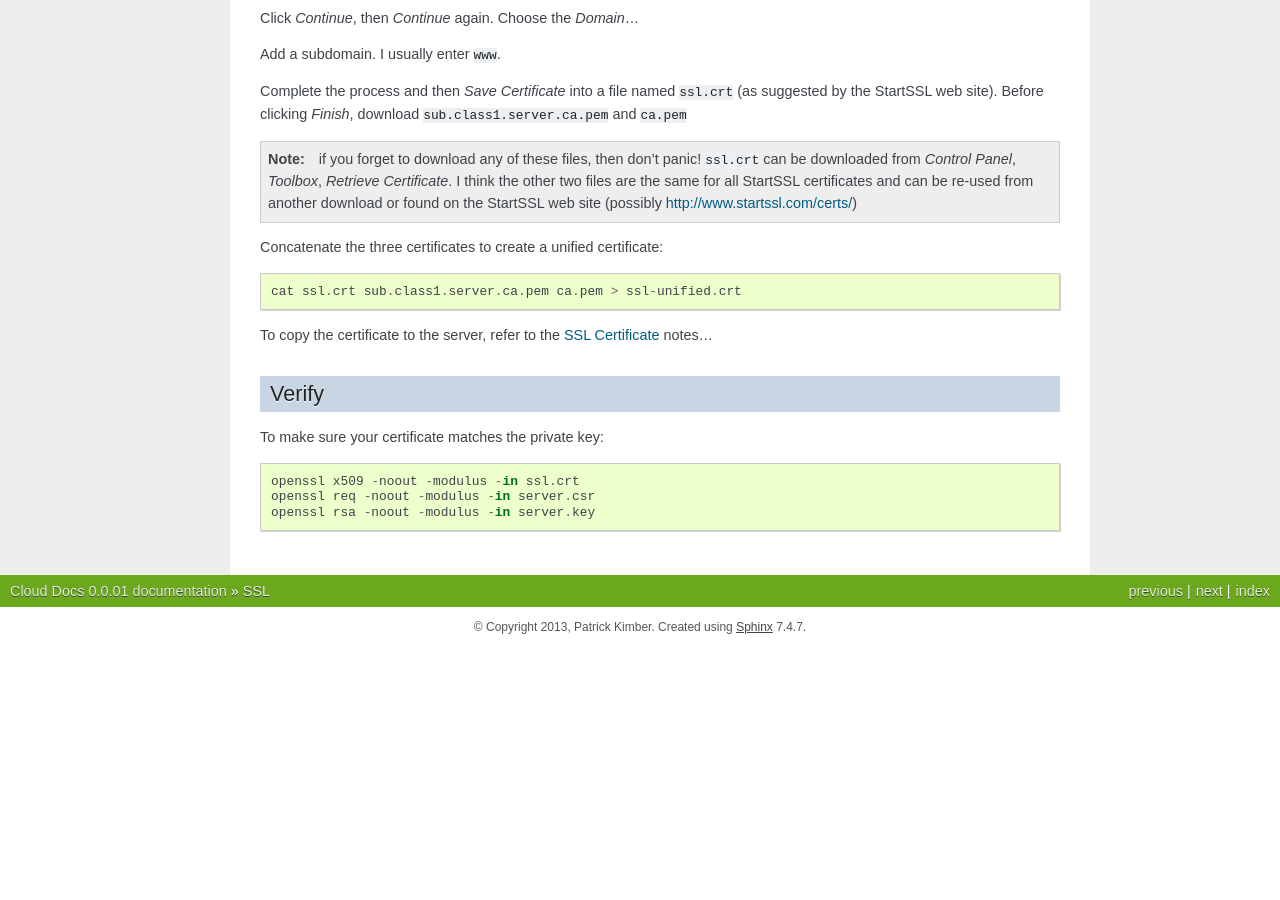
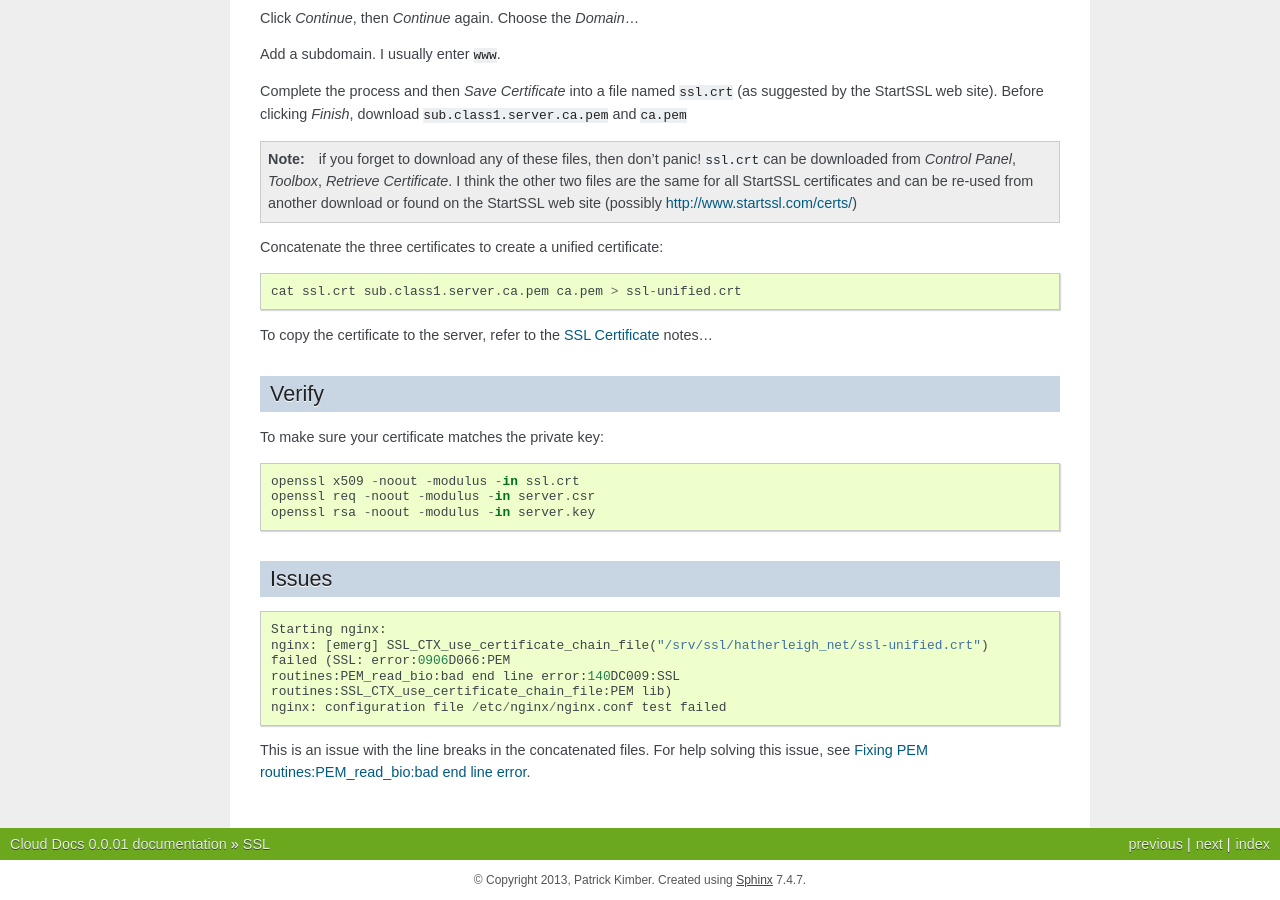
Before and after one commit to pkimber/old-docs-migrated-to-gitlab, a Sphinx documentation site: the page built from source/ssl.rst, in a window 1280 px wide and 900 px high, scrolled down 801 px. Built offline with Sphinx 7.4.7, drawn with Linux system fonts in a browser that asks for light colours; before the commit the page ends 1448 px from its top, so only the background shows below that.

Commit message:
ssl issues

```diff
--- a/source/ssl.rst
+++ b/source/ssl.rst
@@ -71,7 +71,7 @@ Concatenate the three certificates to create a unified certificate:
 To copy the certificate to the server, refer to the :doc:`fabric-ssl` notes...
 
 Verify
-------
+======
 
 To make sure your certificate matches the private key:
 
@@ -80,3 +80,21 @@ To make sure your certificate matches the private key:
   openssl x509 -noout -modulus -in ssl.crt
   openssl req -noout -modulus -in server.csr
   openssl rsa -noout -modulus -in server.key
+
+Issues
+======
+
+::
+
+  Starting nginx:
+  nginx: [emerg] SSL_CTX_use_certificate_chain_file("/srv/ssl/hatherleigh_net/ssl-unified.crt")
+  failed (SSL: error:0906D066:PEM
+  routines:PEM_read_bio:bad end line error:140DC009:SSL
+  routines:SSL_CTX_use_certificate_chain_file:PEM lib)
+  nginx: configuration file /etc/nginx/nginx.conf test failed
+
+This is an issue with the line breaks in the concatenated files.  For help
+solving this issue, see `Fixing PEM routines:PEM_read_bio:bad end line error`_.
+
+
+.. _`Fixing PEM routines:PEM_read_bio:bad end line error`: http://drewsymo.com/how-to/pem-routinespem_read_biobad-end-line-error/
```
